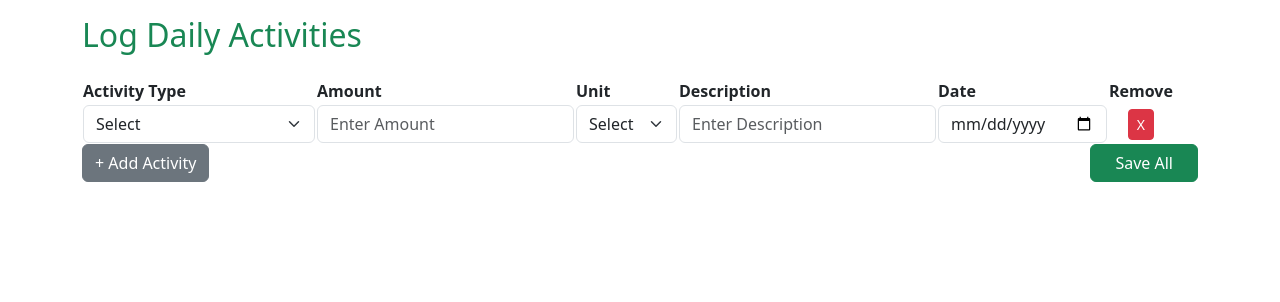
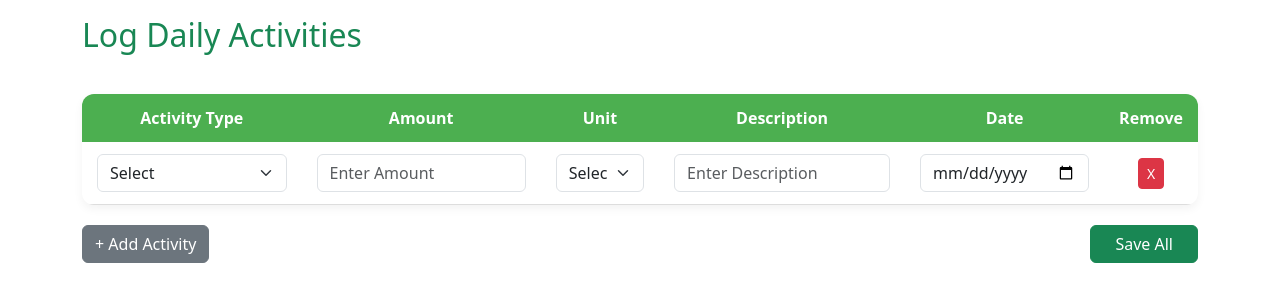
Before and after one commit to UditaPuri22/carbon-credits-main, a Flask app: page /activity_entry in a window 1280 px wide. Shown: the part 104-406 px from the top of the page. Run offline with Flask 3, Linux system fonts and the light colour scheme; a user stored in the database is signed in; some libraries are stand-ins or nearby versions.

Commit message:
Update style.css

```diff
--- a/static/style.css
+++ b/static/style.css
@@ -293,3 +293,41 @@ ss
   transform: translateY(-5px);
   box-shadow: 0 6px 16px rgba(0,0,0,0.15);
 }
+
+.activity-table {
+    width: 100%;
+    border-collapse: collapse;
+    background: #fff;
+    margin-top: 40px;
+    border-radius: 12px;
+    overflow: hidden;
+    box-shadow: 0 4px 10px rgba(0, 0, 0, 0.05);
+
+}
+
+.activity-table th, .activity-table td {
+    padding: 12px 15px;
+    border-bottom: 1px solid #ddd;
+    text-align: center;
+}
+
+.activity-table th {
+    background: #4CAF50;
+    color: #fff;
+    font-weight: 600;
+    border: black;
+}
+
+.activity-table tbody tr:hover {
+    background: #f1f8f4;
+}
+
+.activity-table .no-data {
+    text-align: center;
+    padding: 15px;
+    color: #777;
+}
+
+.activity-table {
+    margin-bottom: 20px;
+}
```
